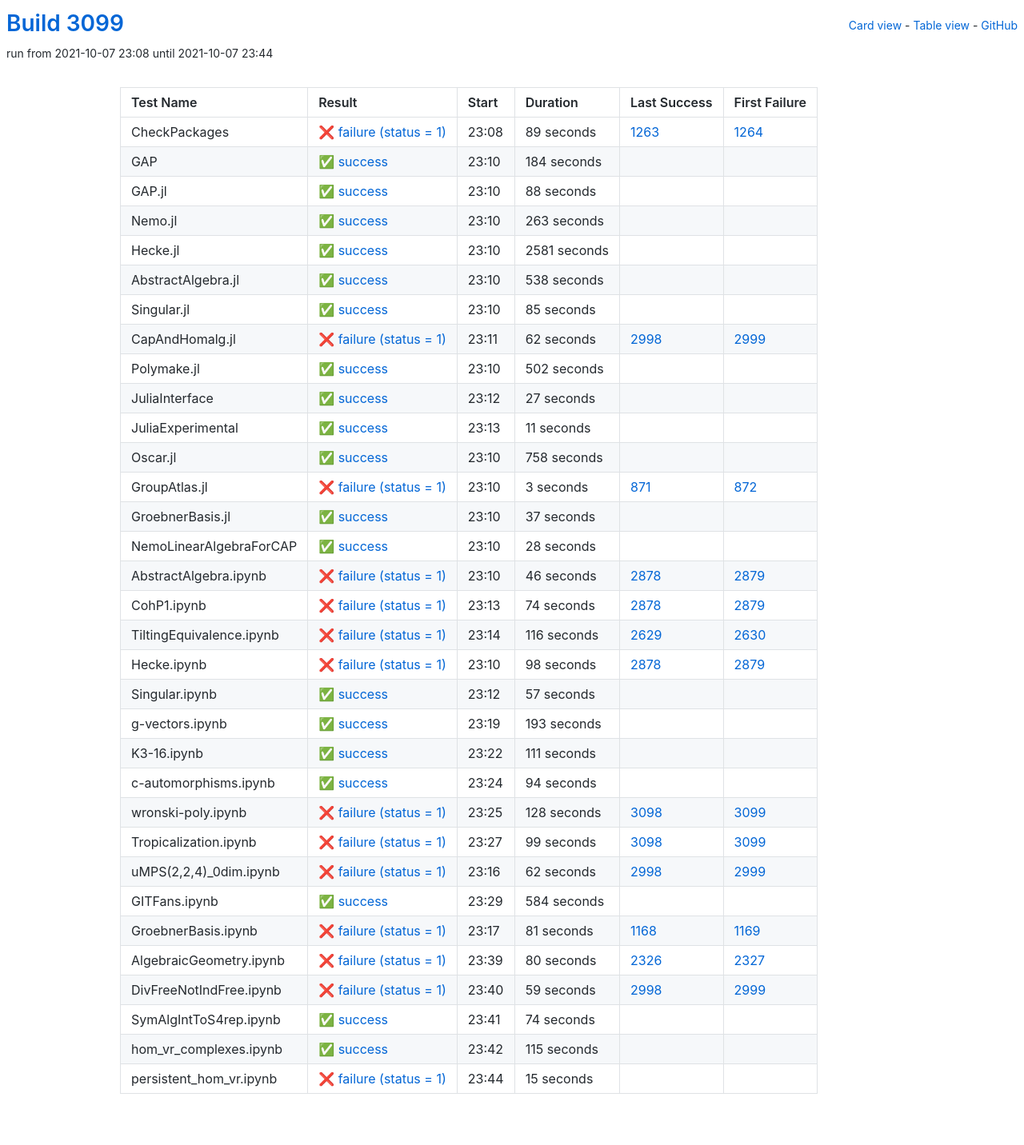
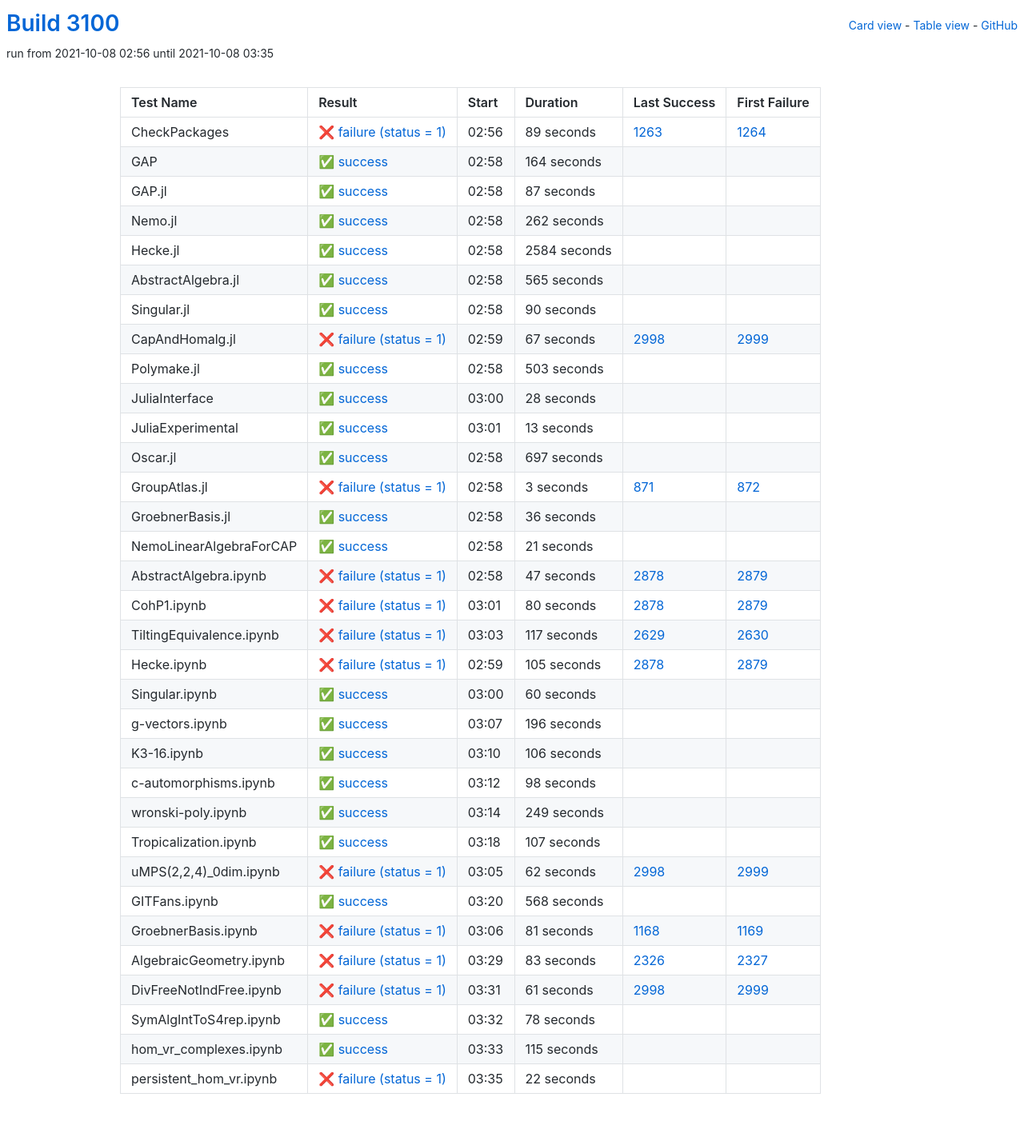
Before and after one commit to oscar-system/oscar-ci-status-stable, a Jekyll site: the page built from table.html, in a window 1280 px wide. Shown: the whole page at 80% size. Built offline with Jekyll 4.4.1, drawn with Linux system fonts in a browser that asks for light colours.

Commit message:
Build #3100

```diff
--- a/_data/ci.yml
+++ b/_data/ci.yml
@@ -1,6 +1,6 @@
 ---
-build: 3099
-build_url: https://oscarci.mathematik.uni-kl.de/job/oscar-stable/3099/
+build: 3100
+build_url: https://oscarci.mathematik.uni-kl.de/job/oscar-stable/3100/
 job: oscar-stable
 organization: oscar-system
 repo: oscar-ci-status-stable
@@ -8,8 +8,8 @@ repourl: https://github.com/oscar-system/oscar-ci-status-stable
 tests:
 - name: CheckPackages
   id: checkpackages
-  log: https://oscarci.mathematik.uni-kl.de/job/oscar-stable/3099/artifact/logs/build-3099/CheckPackages.log
-  start: 2021-10-07 23:08
+  log: https://oscarci.mathematik.uni-kl.de/job/oscar-stable/3100/artifact/logs/build-3100/CheckPackages.log
+  start: 2021-10-08 02:56
   success: false
   exitcode: 1
   status: failure
@@ -20,140 +20,140 @@ tests:
   first_failure_url: https://oscarci.mathematik.uni-kl.de/job/oscar-stable/1264/
 - name: GAP
   id: gap
-  log: https://oscarci.mathematik.uni-kl.de/job/oscar-stable/3099/artifact/logs/build-3099/GAP.log
-  start: 2021-10-07 23:10
+  log: https://oscarci.mathematik.uni-kl.de/job/oscar-stable/3100/artifact/logs/build-3100/GAP.log
+  start: 2021-10-08 02:58
   success: true
   exitcode: 0
   status: success
-  duration: 184
+  duration: 164
   last_success: false
   last_success_url:
   first_failure: false
   first_failure_url:
 - name: GAP.jl
   id: gap-jl
-  log: https://oscarci.mathematik.uni-kl.de/job/oscar-stable/3099/artifact/logs/build-3099/GAP.jl.log
-  start: 2021-10-07 23:10
+  log: https://oscarci.mathematik.uni-kl.de/job/oscar-stable/3100/artifact/logs/build-3100/GAP.jl.log
+  start: 2021-10-08 02:58
   success: true
   exitcode: 0
   status: success
-  duration: 88
+  duration: 87
   last_success: false
   last_success_url:
   first_failure: false
   first_failure_url:
 - name: Nemo.jl
   id: nemo-jl
-  log: https://oscarci.mathematik.uni-kl.de/job/oscar-stable/3099/artifact/logs/build-3099/Nemo.jl.log
-  start: 2021-10-07 23:10
+  log: https://oscarci.mathematik.uni-kl.de/job/oscar-stable/3100/artifact/logs/build-3100/Nemo.jl.log
+  start: 2021-10-08 02:58
   success: true
   exitcode: 0
   status: success
-  duration: 263
+  duration: 262
   last_success: false
   last_success_url:
   first_failure: false
   first_failure_url:
 - name: Hecke.jl
   id: hecke-jl
-  log: https://oscarci.mathematik.uni-kl.de/job/oscar-stable/3099/artifact/logs/build-3099/Hecke.jl.log
-  start: 2021-10-07 23:10
+  log: https://oscarci.mathematik.uni-kl.de/job/oscar-stable/3100/artifact/logs/build-3100/Hecke.jl.log
+  start: 2021-10-08 02:58
   success: true
   exitcode: 0
   status: success
-  duration: 2581
+  duration: 2584
   last_success: false
   last_success_url:
   first_failure: false
   first_failure_url:
 - name: AbstractAlgebra.jl
   id: abstractalgebra-jl
-  log: https://oscarci.mathematik.uni-kl.de/job/oscar-stable/3099/artifact/logs/build-3099/AbstractAlgebra.jl.log
-  start: 2021-10-07 23:10
+  log: https://oscarci.mathematik.uni-kl.de/job/oscar-stable/3100/artifact/logs/build-3100/AbstractAlgebra.jl.log
+  start: 2021-10-08 02:58
   success: true
   exitcode: 0
   status: success
-  duration: 538
+  duration: 565
   last_success: false
   last_success_url:
   first_failure: false
   first_failure_url:
 - name: Singular.jl
   id: singular-jl
-  log: https://oscarci.mathematik.uni-kl.de/job/oscar-stable/3099/artifact/logs/build-3099/Singular.jl.log
-  start: 2021-10-07 23:10
+  log: https://oscarci.mathematik.uni-kl.de/job/oscar-stable/3100/artifact/logs/build-3100/Singular.jl.log
+  start: 2021-10-08 02:58
   success: true
   exitcode: 0
   status: success
-  duration: 85
+  duration: 90
   last_success: false
   last_success_url:
   first_failure: false
   first_failure_url:
 - name: CapAndHomalg.jl
   id: capandhomalg-jl
-  log: https://oscarci.mathematik.uni-kl.de/job/oscar-stable/3099/artifact/logs/build-3099/CapAndHomalg.jl.log
-  start: 2021-10-07 23:11
+  log: https://oscarci.mathematik.uni-kl.de/job/oscar-stable/3100/artifact/logs/build-3100/CapAndHomalg.jl.log
+  start: 2021-10-08 02:59
   success: false
   exitcode: 1
   status: failure
-  duration: 62
+  duration: 67
   last_success: 2998
   last_success_url: https://oscarci.mathematik.uni-kl.de/job/oscar-stable/2998/
   first_failure: 2999
   first_failure_url: https://oscarci.mathematik.uni-kl.de/job/oscar-stable/2999/
 - name: Polymake.jl
   id: polymake-jl
-  log: https://oscarci.mathematik.uni-kl.de/job/oscar-stable/3099/artifact/logs/build-3099/Polymake.jl.log
-  start: 2021-10-07 23:10
+  log: https://oscarci.mathematik.uni-kl.de/job/oscar-stable/3100/artifact/logs/build-3100/Polymake.jl.log
+  start: 2021-10-08 02:58
   success: true
   exitcode: 0
   status: success
-  duration: 502
+  duration: 503
   last_success: false
   last_success_url:
   first_failure: false
   first_failure_url:
 - name: JuliaInterface
   id: juliainterface
-  log: https://oscarci.mathematik.uni-kl.de/job/oscar-stable/3099/artifact/logs/build-3099/JuliaInterface.log
-  start: 2021-10-07 23:12
+  log: https://oscarci.mathematik.uni-kl.de/job/oscar-stable/3100/artifact/logs/build-3100/JuliaInterface.log
+  start: 2021-10-08 03:00
   success: true
   exitcode: 0
   status: success
-  duration: 27
+  duration: 28
   last_success: false
   last_success_url:
   first_failure: false
   first_failure_url:
 - name: JuliaExperimental
   id: juliaexperimental
-  log: https://oscarci.mathematik.uni-kl.de/job/oscar-stable/3099/artifact/logs/build-3099/JuliaExperimental.log
-  start: 2021-10-07 23:13
+  log: https://oscarci.mathematik.uni-kl.de/job/oscar-stable/3100/artifact/logs/build-3100/JuliaExperimental.log
+  start: 2021-10-08 03:01
   success: true
   exitcode: 0
   status: success
-  duration: 11
+  duration: 13
   last_success: false
   last_success_url:
   first_failure: false
   first_failure_url:
 - name: Oscar.jl
   id: oscar-jl
-  log: https://oscarci.mathematik.uni-kl.de/job/oscar-stable/3099/artifact/logs/build-3099/Oscar.jl.log
-  start: 2021-10-07 23:10
+  log: https://oscarci.mathematik.uni-kl.de/job/oscar-stable/3100/artifact/logs/build-3100/Oscar.jl.log
+  start: 2021-10-08 02:58
   success: true
   exitcode: 0
   status: success
-  duration: 758
+  duration: 697
   last_success: false
   last_success_url:
   first_failure: false
   first_failure_url:
 - name: GroupAtlas.jl
   id: groupatlas-jl
-  log: https://oscarci.mathematik.uni-kl.de/job/oscar-stable/3099/artifact/logs/build-3099/GroupAtlas.jl.log
-  start: 2021-10-07 23:10
+  log: https://oscarci.mathematik.uni-kl.de/job/oscar-stable/3100/artifact/logs/build-3100/GroupAtlas.jl.log
+  start: 2021-10-08 02:58
   success: false
   exitcode: 1
   status: failure
@@ -164,152 +164,152 @@ tests:
   first_failure_url: https://oscarci.mathematik.uni-kl.de/job/oscar-stable/872/
 - name: GroebnerBasis.jl
   id: groebnerbasis-jl
-  log: https://oscarci.mathematik.uni-kl.de/job/oscar-stable/3099/artifact/logs/build-3099/GroebnerBasis.jl.log
-  start: 2021-10-07 23:10
+  log: https://oscarci.mathematik.uni-kl.de/job/oscar-stable/3100/artifact/logs/build-3100/GroebnerBasis.jl.log
+  start: 2021-10-08 02:58
   success: true
   exitcode: 0
   status: success
-  duration: 37
+  duration: 36
   last_success: false
   last_success_url:
   first_failure: false
   first_failure_url:
 - name: NemoLinearAlgebraForCAP
   id: nemolinearalgebraforcap
-  log: https://oscarci.mathematik.uni-kl.de/job/oscar-stable/3099/artifact/logs/build-3099/NemoLinearAlgebraForCAP.log
-  start: 2021-10-07 23:10
+  log: https://oscarci.mathematik.uni-kl.de/job/oscar-stable/3100/artifact/logs/build-3100/NemoLinearAlgebraForCAP.log
+  start: 2021-10-08 02:58
   success: true
   exitcode: 0
   status: success
-  duration: 28
+  duration: 21
   last_success: false
   last_success_url:
   first_failure: false
   first_failure_url:
 - name: AbstractAlgebra.ipynb
   id: abstractalgebra-ipynb
-  log: https://oscarci.mathematik.uni-kl.de/job/oscar-stable/3099/artifact/logs/build-3099/AbstractAlgebra.ipynb.log
-  start: 2021-10-07 23:10
+  log: https://oscarci.mathematik.uni-kl.de/job/oscar-stable/3100/artifact/logs/build-3100/AbstractAlgebra.ipynb.log
+  start: 2021-10-08 02:58
   success: false
   exitcode: 1
   status: failure
-  duration: 46
+  duration: 47
   last_success: 2878
   last_success_url: https://oscarci.mathematik.uni-kl.de/job/oscar-stable/2878/
   first_failure: 2879
   first_failure_url: https://oscarci.mathematik.uni-kl.de/job/oscar-stable/2879/
 - name: CohP1.ipynb
   id: cohp1-ipynb
-  log: https://oscarci.mathematik.uni-kl.de/job/oscar-stable/3099/artifact/logs/build-3099/CohP1.ipynb.log
-  start: 2021-10-07 23:13
+  log: https://oscarci.mathematik.uni-kl.de/job/oscar-stable/3100/artifact/logs/build-3100/CohP1.ipynb.log
+  start: 2021-10-08 03:01
   success: false
   exitcode: 1
   status: failure
-  duration: 74
+  duration: 80
   last_success: 2878
   last_success_url: https://oscarci.mathematik.uni-kl.de/job/oscar-stable/2878/
   first_failure: 2879
   first_failure_url: https://oscarci.mathematik.uni-kl.de/job/oscar-stable/2879/
 - name: TiltingEquivalence.ipynb
   id: tiltingequivalence-ipynb
-  log: https://oscarci.mathematik.uni-kl.de/job/oscar-stable/3099/artifact/logs/build-3099/TiltingEquivalence.ipynb.log
-  start: 2021-10-07 23:14
+  log: https://oscarci.mathematik.uni-kl.de/job/oscar-stable/3100/artifact/logs/build-3100/TiltingEquivalence.ipynb.log
+  start: 2021-10-08 03:03
   success: false
   exitcode: 1
   status: failure
-  duration: 116
+  duration: 117
   last_success: 2629
   last_success_url: https://oscarci.mathematik.uni-kl.de/job/oscar-stable/2629/
   first_failure: 2630
   first_failure_url: https://oscarci.mathematik.uni-kl.de/job/oscar-stable/2630/
 - name: Hecke.ipynb
   id: hecke-ipynb
-  log: https://oscarci.mathematik.uni-kl.de/job/oscar-stable/3099/artifact/logs/build-3099/Hecke.ipynb.log
-  start: 2021-10-07 23:10
+  log: https://oscarci.mathematik.uni-kl.de/job/oscar-stable/3100/artifact/logs/build-3100/Hecke.ipynb.log
+  start: 2021-10-08 02:59
   success: false
   exitcode: 1
   status: failure
-  duration: 98
+  duration: 105
   last_success: 2878
   last_success_url: https://oscarci.mathematik.uni-kl.de/job/oscar-stable/2878/
   first_failure: 2879
   first_failure_url: https://oscarci.mathematik.uni-kl.de/job/oscar-stable/2879/
 - name: Singular.ipynb
   id: singular-ipynb
-  log: https://oscarci.mathematik.uni-kl.de/job/oscar-stable/3099/artifact/logs/build-3099/Singular.ipynb.log
-  start: 2021-10-07 23:12
+  log: https://oscarci.mathematik.uni-kl.de/job/oscar-stable/3100/artifact/logs/build-3100/Singular.ipynb.log
+  start: 2021-10-08 03:00
   success: true
   exitcode: 0
   status: success
-  duration: 57
+  duration: 60
   last_success: false
   last_success_url:
   first_failure: false
   first_failure_url:
 - name: g-vectors.ipynb
   id: g-vectors-ipynb
-  log: https://oscarci.mathematik.uni-kl.de/job/oscar-stable/3099/artifact/logs/build-3099/g-vectors.ipynb.log
-  start: 2021-10-07 23:19
+  log: https://oscarci.mathematik.uni-kl.de/job/oscar-stable/3100/artifact/logs/build-3100/g-vectors.ipynb.log
+  start: 2021-10-08 03:07
   success: true
   exitcode: 0
   status: success
-  duration: 193
+  duration: 196
   last_success: false
   last_success_url:
   first_failure: false
   first_failure_url:
 - name: K3-16.ipynb
   id: k3-16-ipynb
-  log: https://oscarci.mathematik.uni-kl.de/job/oscar-stable/3099/artifact/logs/build-3099/K3-16.ipynb.log
-  start: 2021-10-07 23:22
+  log: https://oscarci.mathematik.uni-kl.de/job/oscar-stable/3100/artifact/logs/build-3100/K3-16.ipynb.log
+  start: 2021-10-08 03:10
   success: true
   exitcode: 0
   status: success
-  duration: 111
+  duration: 106
   last_success: false
   last_success_url:
   first_failure: false
   first_failure_url:
 - name: c-automorphisms.ipynb
   id: c-automorphisms-ipynb
-  log: https://oscarci.mathematik.uni-kl.de/job/oscar-stable/3099/artifact/logs/build-3099/c-automorphisms.ipynb.log
-  start: 2021-10-07 23:24
+  log: https://oscarci.mathematik.uni-kl.de/job/oscar-stable/3100/artifact/logs/build-3100/c-automorphisms.ipynb.log
+  start: 2021-10-08 03:12
   success: true
   exitcode: 0
   status: success
-  duration: 94
+  duration: 98
   last_success: false
   last_success_url:
   first_failure: false
   first_failure_url:
 - name: wronski-poly.ipynb
   id: wronski-poly-ipynb
-  log: https://oscarci.mathematik.uni-kl.de/job/oscar-stable/3099/artifact/logs/build-3099/wronski-poly.ipynb.log
-  start: 2021-10-07 23:25
-  success: false
-  exitcode: 1
-  status: failure
-  duration: 128
-  last_success: 3098
-  last_success_url: https://oscarci.mathematik.uni-kl.de/job/oscar-stable/3098/
-  first_failure: 3099
-  first_failure_url: https://oscarci.mathematik.uni-kl.de/job/oscar-stable/3099/
+  log: https://oscarci.mathematik.uni-kl.de/job/oscar-stable/3100/artifact/logs/build-3100/wronski-poly.ipynb.log
+  start: 2021-10-08 03:14
+  success: true
+  exitcode: 0
+  status: success
+  duration: 249
+  last_success: false
+  last_success_url:
+  first_failure: false
+  first_failure_url:
 - name: Tropicalization.ipynb
   id: tropicalization-ipynb
-  log: https://oscarci.mathematik.uni-kl.de/job/oscar-stable/3099/artifact/logs/build-3099/Tropicalization.ipynb.log
-  start: 2021-10-07 23:27
-  success: false
-  exitcode: 1
-  status: failure
-  duration: 99
-  last_success: 3098
-  last_success_url: https://oscarci.mathematik.uni-kl.de/job/oscar-stable/3098/
-  first_failure: 3099
-  first_failure_url: https://oscarci.mathematik.uni-kl.de/job/oscar-stable/3099/
+  log: https://oscarci.mathematik.uni-kl.de/job/oscar-stable/3100/artifact/logs/build-3100/Tropicalization.ipynb.log
+  start: 2021-10-08 03:18
+  success: true
+  exitcode: 0
+  status: success
+  duration: 107
+  last_success: false
+  last_success_url:
+  first_failure: false
+  first_failure_url:
 - name: uMPS(2,2,4)_0dim.ipynb
   id: umps-2-2-4-0dim-ipynb
-  log: https://oscarci.mathematik.uni-kl.de/job/oscar-stable/3099/artifact/logs/build-3099/uMPS-2-2-4-_0dim.ipynb.log
-  start: 2021-10-07 23:16
+  log: https://oscarci.mathematik.uni-kl.de/job/oscar-stable/3100/artifact/logs/build-3100/uMPS-2-2-4-_0dim.ipynb.log
+  start: 2021-10-08 03:05
   success: false
   exitcode: 1
   status: failure
@@ -320,20 +320,20 @@ tests:
   first_failure_url: https://oscarci.mathematik.uni-kl.de/job/oscar-stable/2999/
 - name: GITFans.ipynb
   id: gitfans-ipynb
-  log: https://oscarci.mathematik.uni-kl.de/job/oscar-stable/3099/artifact/logs/build-3099/GITFans.ipynb.log
-  start: 2021-10-07 23:29
+  log: https://oscarci.mathematik.uni-kl.de/job/oscar-stable/3100/artifact/logs/build-3100/GITFans.ipynb.log
+  start: 2021-10-08 03:20
   success: true
   exitcode: 0
   status: success
-  duration: 584
+  duration: 568
   last_success: false
   last_success_url:
   first_failure: false
   first_failure_url:
 - name: GroebnerBasis.ipynb
   id: groebnerbasis-ipynb
-  log: https://oscarci.mathematik.uni-kl.de/job/oscar-stable/3099/artifact/logs/build-3099/GroebnerBasis.ipynb.log
-  start: 2021-10-07 23:17
+  log: https://oscarci.mathematik.uni-kl.de/job/oscar-stable/3100/artifact/logs/build-3100/GroebnerBasis.ipynb.log
+  start: 2021-10-08 03:06
   success: false
   exitcode: 1
   status: failure
@@ -344,44 +344,44 @@ tests:
   first_failure_url: https://oscarci.mathematik.uni-kl.de/job/oscar-stable/1169/
 - name: AlgebraicGeometry.ipynb
   id: algebraicgeometry-ipynb
-  log: https://oscarci.mathematik.uni-kl.de/job/oscar-stable/3099/artifact/logs/build-3099/AlgebraicGeometry.ipynb.log
-  start: 2021-10-07 23:39
+  log: https://oscarci.mathematik.uni-kl.de/job/oscar-stable/3100/artifact/logs/build-3100/AlgebraicGeometry.ipynb.log
+  start: 2021-10-08 03:29
   success: false
   exitcode: 1
   status: failure
-  duration: 80
+  duration: 83
   last_success: 2326
   last_success_url: https://oscarci.mathematik.uni-kl.de/job/oscar-stable/2326/
   first_failure: 2327
   first_failure_url: https://oscarci.mathematik.uni-kl.de/job/oscar-stable/2327/
 - name: DivFreeNotIndFree.ipynb
   id: divfreenotindfree-ipynb
-  log: https://oscarci.mathematik.uni-kl.de/job/oscar-stable/3099/artifact/logs/build-3099/DivFreeNotIndFree.ipynb.log
-  start: 2021-10-07 23:40
+  log: https://oscarci.mathematik.uni-kl.de/job/oscar-stable/3100/artifact/logs/build-3100/DivFreeNotIndFree.ipynb.log
+  start: 2021-10-08 03:31
   success: false
   exitcode: 1
   status: failure
-  duration: 59
+  duration: 61
   last_success: 2998
   last_success_url: https://oscarci.mathematik.uni-kl.de/job/oscar-stable/2998/
   first_failure: 2999
   first_failure_url: https://oscarci.mathematik.uni-kl.de/job/oscar-stable/2999/
 - name: SymAlgIntToS4rep.ipynb
   id: symalginttos4rep-ipynb
-  log: https://oscarci.mathematik.uni-kl.de/job/oscar-stable/3099/artifact/logs/build-3099/SymAlgIntToS4rep.ipynb.log
-  start: 2021-10-07 23:41
+  log: https://oscarci.mathematik.uni-kl.de/job/oscar-stable/3100/artifact/logs/build-3100/SymAlgIntToS4rep.ipynb.log
+  start: 2021-10-08 03:32
   success: true
   exitcode: 0
   status: success
-  duration: 74
+  duration: 78
   last_success: false
   last_success_url:
   first_failure: false
   first_failure_url:
 - name: hom_vr_complexes.ipynb
   id: hom-vr-complexes-ipynb
-  log: https://oscarci.mathematik.uni-kl.de/job/oscar-stable/3099/artifact/logs/build-3099/hom_vr_complexes.ipynb.log
-  start: 2021-10-07 23:42
+  log: https://oscarci.mathematik.uni-kl.de/job/oscar-stable/3100/artifact/logs/build-3100/hom_vr_complexes.ipynb.log
+  start: 2021-10-08 03:33
   success: true
   exitcode: 0
   status: success
@@ -392,12 +392,12 @@ tests:
   first_failure_url:
 - name: persistent_hom_vr.ipynb
   id: persistent-hom-vr-ipynb
-  log: https://oscarci.mathematik.uni-kl.de/job/oscar-stable/3099/artifact/logs/build-3099/persistent_hom_vr.ipynb.log
-  start: 2021-10-07 23:44
+  log: https://oscarci.mathematik.uni-kl.de/job/oscar-stable/3100/artifact/logs/build-3100/persistent_hom_vr.ipynb.log
+  start: 2021-10-08 03:35
   success: false
   exitcode: 1
   status: failure
-  duration: 15
+  duration: 22
   last_success: false
   last_success_url:
   first_failure: false
```
Also changed, not shown: README.md.
